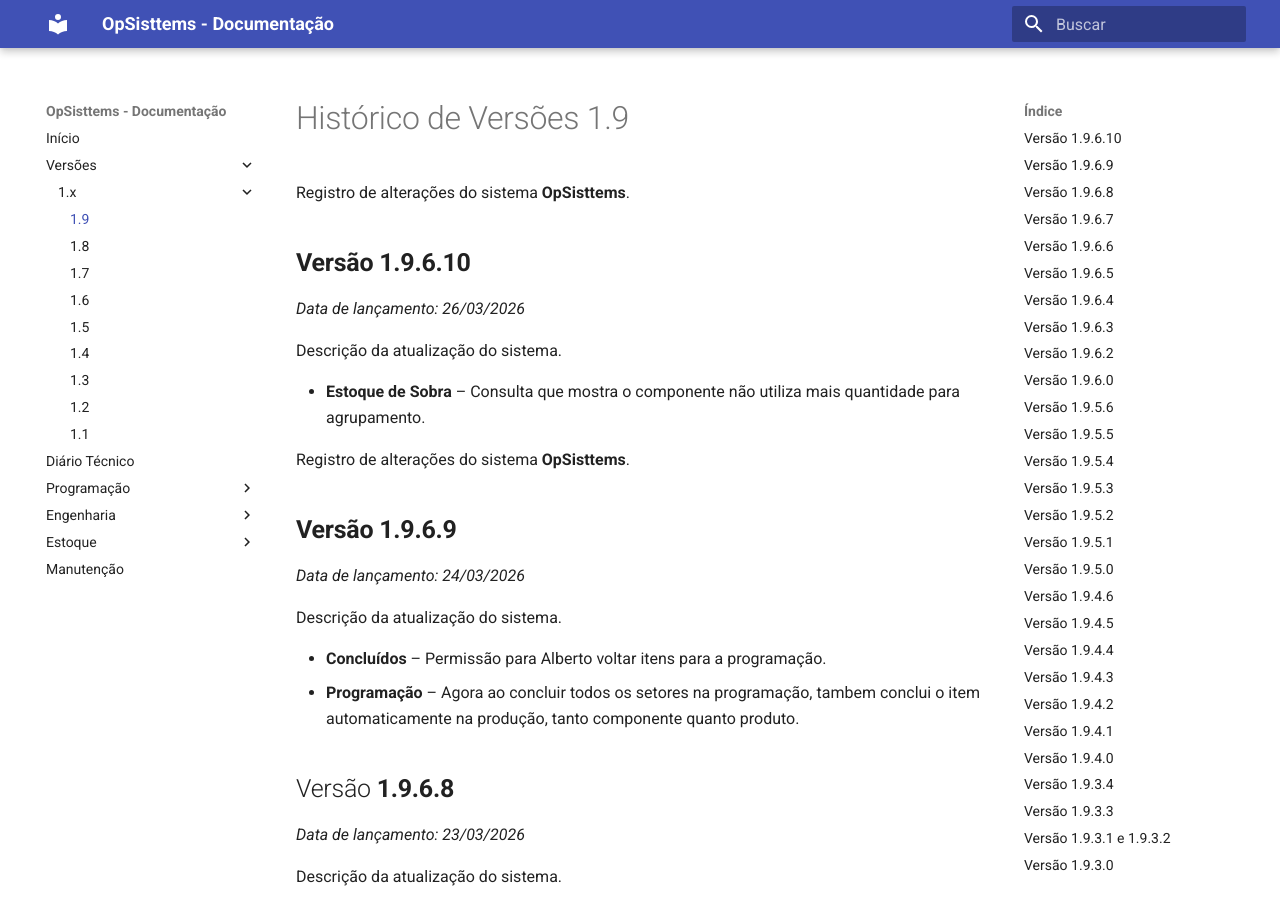
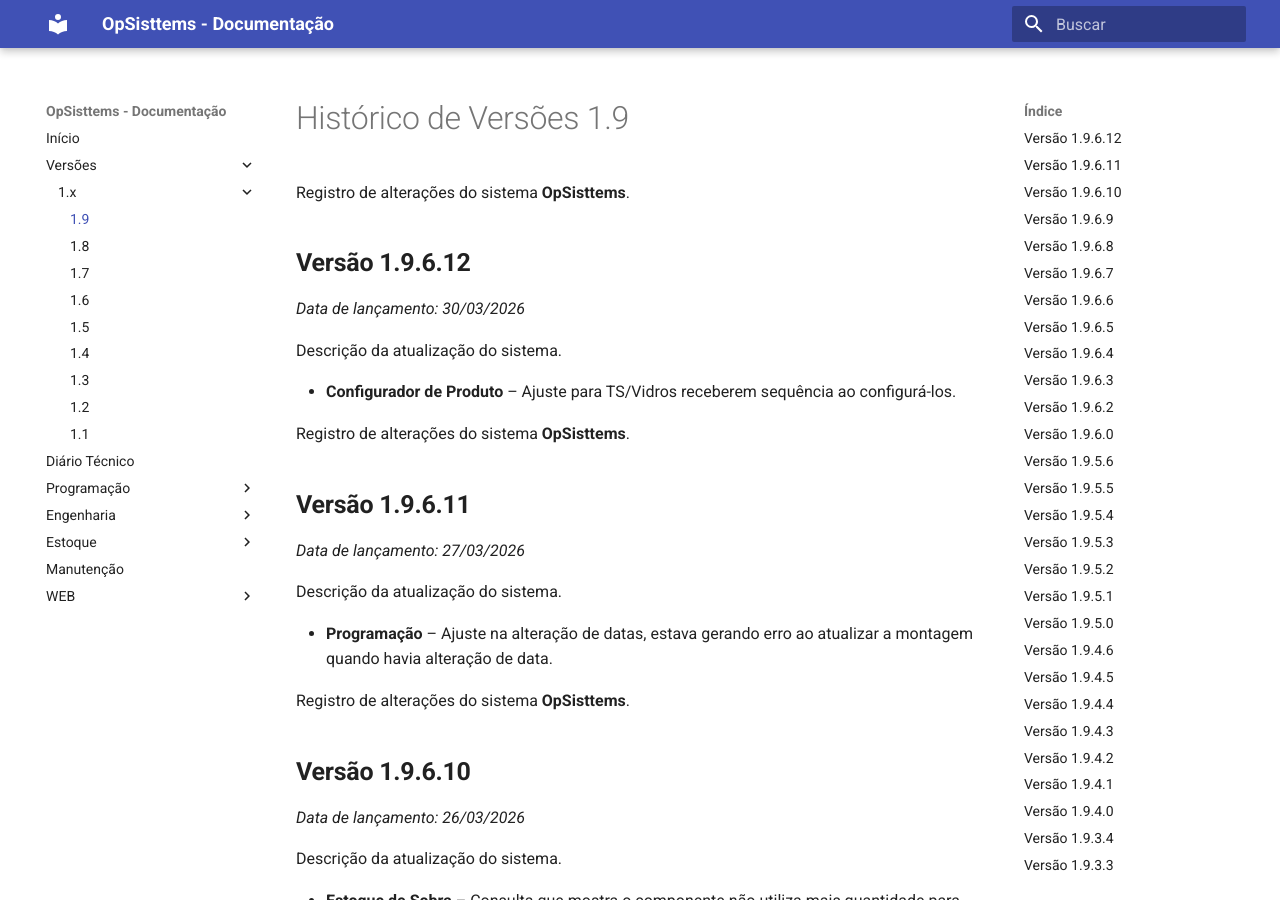
Before and after one commit to MarvinMachry/opsisttems-docs, an MkDocs documentation site: the page built from docs/versoes/1/1_9.md, in a window 1280 px wide and 900 px high. Built offline with MkDocs 1.6.1 and Material for MkDocs 9.7.7, drawn with Linux system fonts in a browser that asks for light colours.

Commit message:
web opsisttems

```diff
--- a/docs/versoes/1/1_9.md
+++ b/docs/versoes/1/1_9.md
@@ -1,4 +1,30 @@
 # Histórico de Versões 1.9
+
+Registro de alterações do sistema **OpSisttems**.
+
+
+## **Versão 1.9.6.12**
+
+*Data de lançamento: 30/03/2026*
+
+Descrição da atualização do sistema.
+
+- **Configurador de Produto** – Ajuste para TS/Vidros receberem sequência ao configurá-los.
+
+
+
+Registro de alterações do sistema **OpSisttems**.
+
+
+## **Versão 1.9.6.11**
+
+*Data de lançamento: 27/03/2026*
+
+Descrição da atualização do sistema.
+
+- **Programação** – Ajuste na alteração de datas, estava gerando erro ao atualizar a montagem quando havia alteração de data.
+
+
 
 Registro de alterações do sistema **OpSisttems**.
 
--- a/mkdocs.yml
+++ b/mkdocs.yml
@@ -43,3 +43,7 @@ nav:
       - Visualizador de Lote: visualizador-lote.md
 
   - Manutenção: manutencao.md
+
+  - WEB:
+      - 0.x:
+          - 0.1: web/0x/0_1.md
```
Also changed, not shown: docs/web/0x/0_1.md (added, +15 -0 lines).
